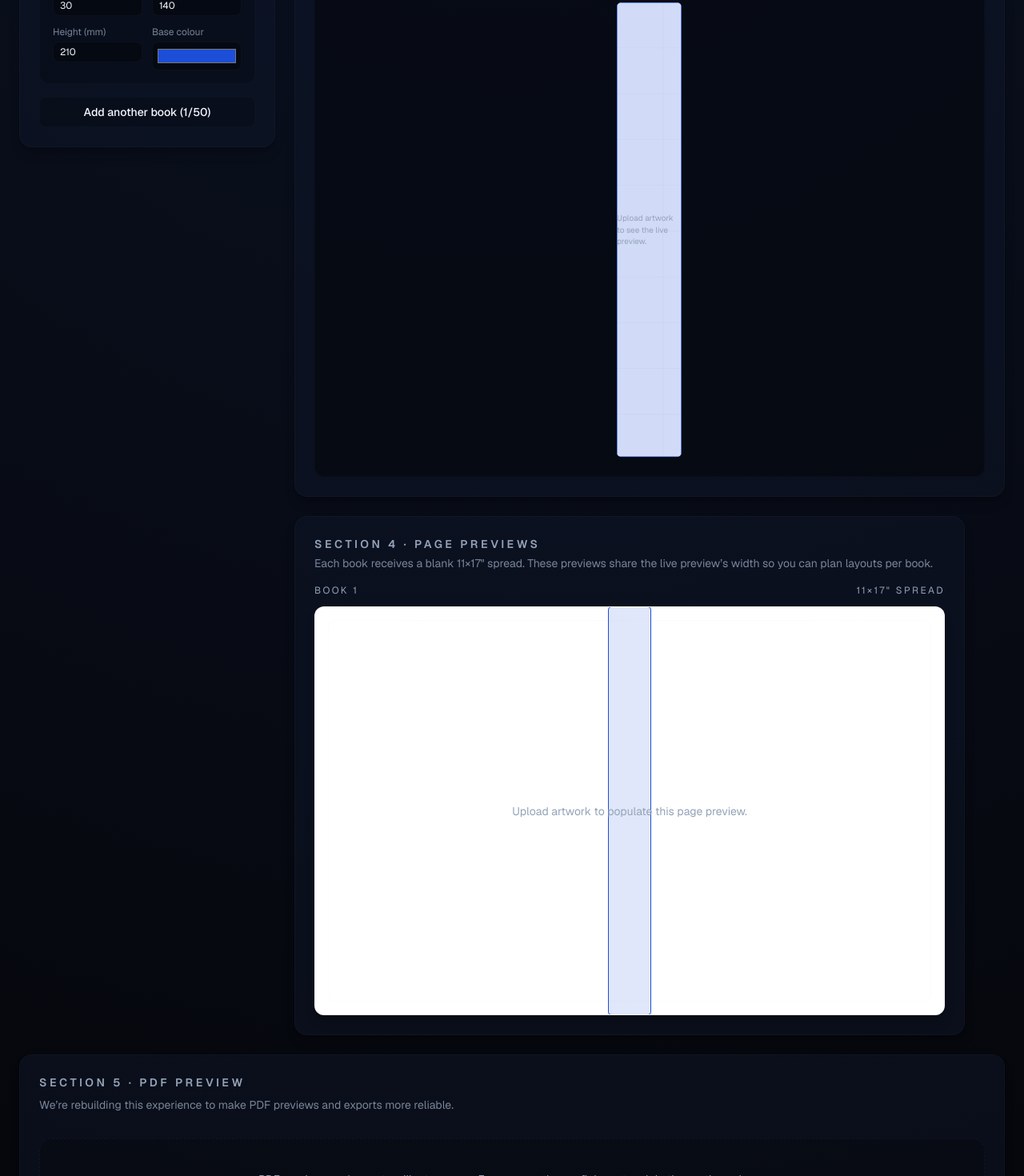
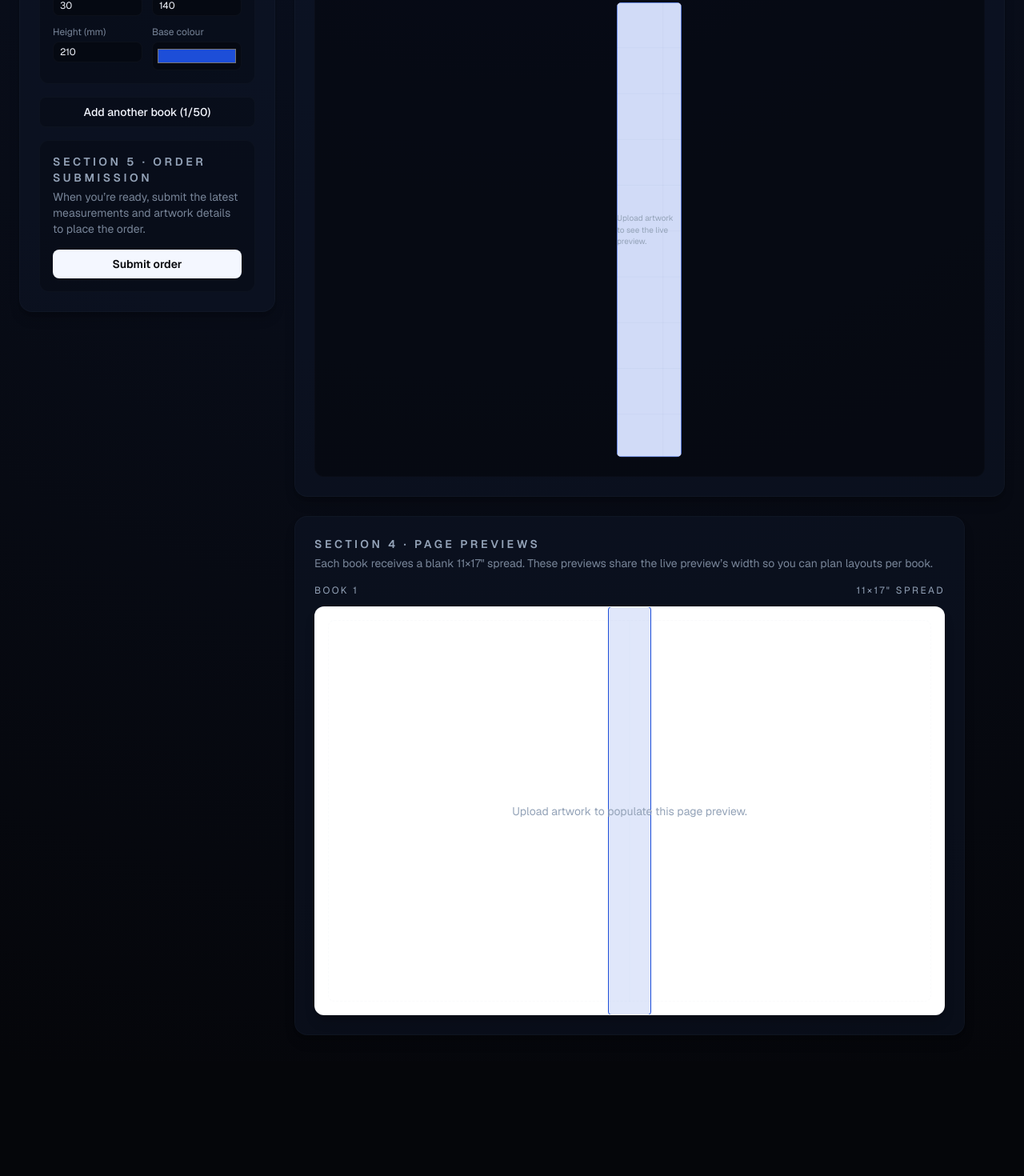
Before and after one commit to jdin9/flyleaf-v2, a Next.js app: page /designer in a window 1280 px wide. Shown: the part 491-1961 px from the top of the page at 80% size. After the commit the page ends 1817 px from the top, so only its background shows below. Built offline with nearby package versions, Linux system fonts and the light colour scheme.

Commit message:
Add order submission section below book details

```diff
--- a/src/app/designer/page.tsx
+++ b/src/app/designer/page.tsx
@@ -43,9 +43,8 @@ const strings = {
   blankPagesHeading: "Section 4 · Page previews",
   blankPagesDescription:
     "Each book receives a blank 11×17\" spread. These previews share the live preview’s width so you can plan layouts per book.",
-  pdfHeading: "Section 5 · PDF preview",
-  pdfDescription: "We’re rebuilding this experience to make PDF previews and exports more reliable.",
-  pdfPlaceholder: "PDF previews and exports will return soon. For now, continue refining artwork in the sections above.",
+  orderHeading: "Section 5 · Order submission",
+  orderDescription: "When you’re ready, submit the latest measurements and artwork details to place the order.",
 };
 
 let bookIdCounter = 0;
@@ -581,6 +580,20 @@ export default function DesignerPage() {
             >
               Add another book ({books.length}/{MAX_BOOKS})
             </button>
+            <section className="rounded-xl border border-border/30 bg-black/20 p-4">
+              <div>
+                <h2 className="text-sm font-semibold uppercase tracking-[0.25em] text-muted">
+                  {strings.orderHeading}
+                </h2>
+                <p className="mt-1 text-sm text-muted/80">{strings.orderDescription}</p>
+              </div>
+              <button
+                type="button"
+                className="mt-4 inline-flex w-full items-center justify-center rounded-lg bg-foreground px-4 py-2 text-sm font-semibold text-background transition hover:bg-foreground/90"
+              >
+                Submit order
+              </button>
+            </section>
           </div>
         </aside>
 
@@ -871,18 +884,6 @@ export default function DesignerPage() {
           </div>
         </div>
 
-        <section className="mb-10 rounded-2xl border border-border/30 bg-panel/60 p-6 shadow-lg shadow-black/20">
-          <div className="flex flex-col gap-4 md:flex-row md:items-start md:justify-between">
-            <div className="max-w-2xl space-y-2">
-              <h2 className="text-sm font-semibold uppercase tracking-[0.25em] text-muted">{strings.pdfHeading}</h2>
-              <p className="text-sm text-muted/80">{strings.pdfDescription}</p>
-            </div>
-          </div>
-
-          <div className="mt-8 rounded-2xl border border-dashed border-border/50 bg-black/20 p-10 text-center text-sm text-muted">
-            {strings.pdfPlaceholder}
-          </div>
-        </section>
       </main>
     </div>
   );
```
Lines whose indentation alone changed are shown as unchanged.
